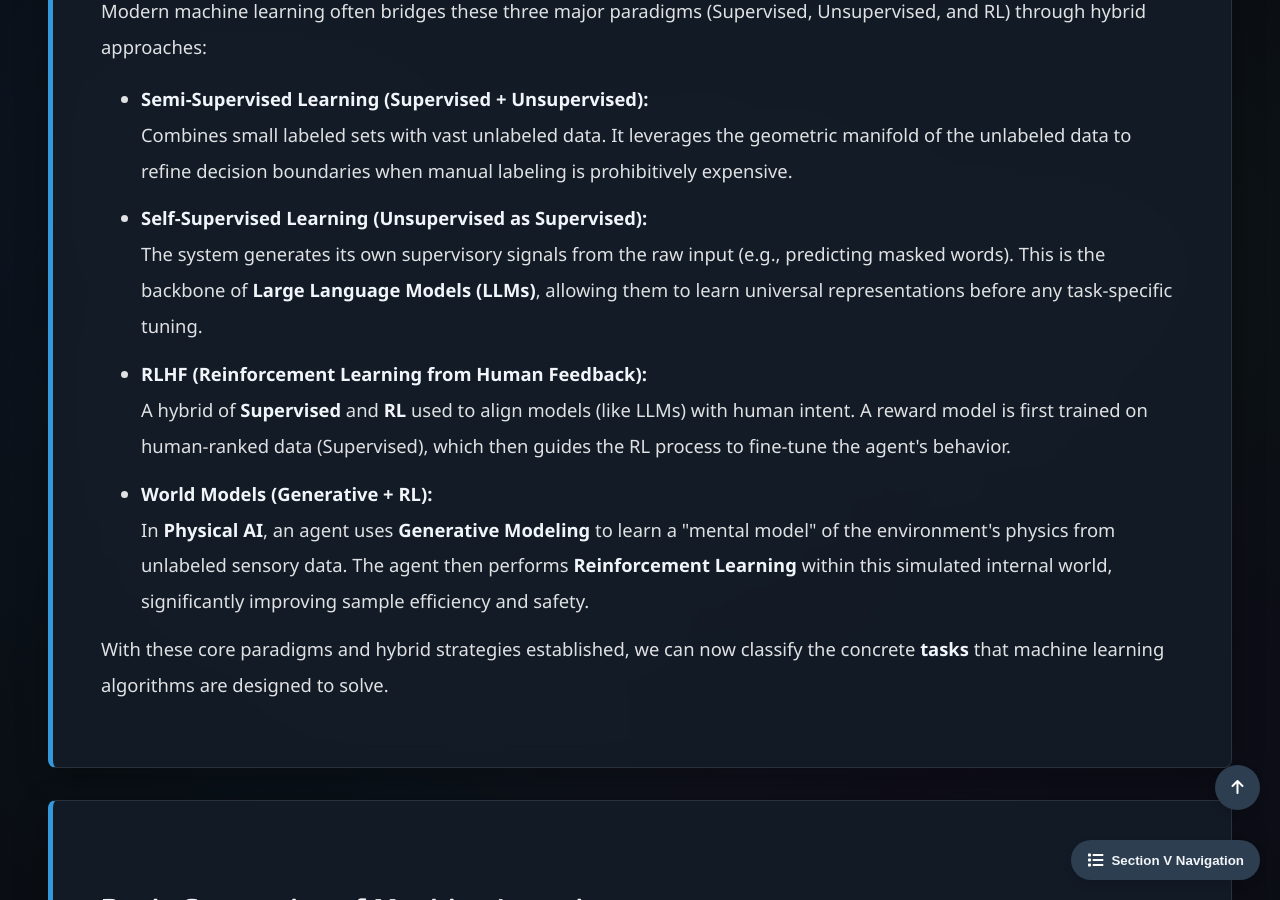
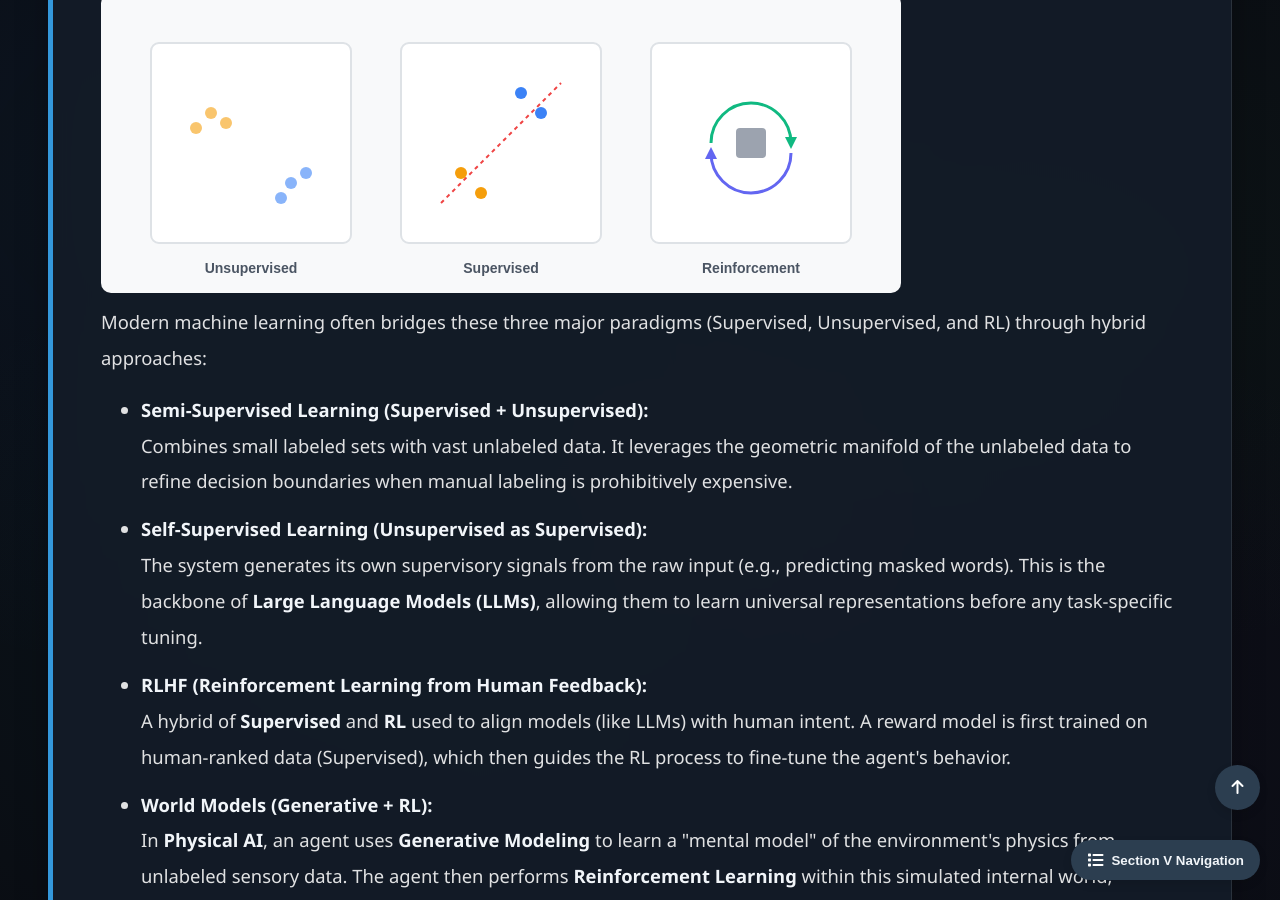
Before and after one commit to Yusukey01/yusukey01.github.io, a Jekyll site: the page built from Mathematics/Machine_learning/intro_ml.html, in a window 1280 px wide and 900 px high, scrolled down 3896 px. Built offline with Jekyll 4.4.1, drawn with Linux system fonts in a browser that asks for light colours.

```diff
--- a/Mathematics/Machine_learning/intro_ml.html
+++ b/Mathematics/Machine_learning/intro_ml.html
@@ -166,6 +166,45 @@ uses_python: false
                         safety aborts to prevent hardware damage.
                     </li>
                 </ul>
+
+                <svg width="800" height="300" viewBox="0 0 800 300" xmlns="http://www.w3.org/2000/svg">
+                    <rect width="800" height="300" fill="#f8f9fa" rx="10"/>
+
+                    <g transform="translate(50, 50)">
+                        <rect width="200" height="200" fill="#ffffff" stroke="#dee2e6" stroke-width="2" rx="8"/>
+                        <circle cx="60" cy="70" r="6" fill="#f59e0b" opacity="0.6"/>
+                        <circle cx="45" cy="85" r="6" fill="#f59e0b" opacity="0.6"/>
+                        <circle cx="75" cy="80" r="6" fill="#f59e0b" opacity="0.6"/>
+                        <circle cx="140" cy="140" r="6" fill="#3b82f6" opacity="0.6"/>
+                        <circle cx="155" cy="130" r="6" fill="#3b82f6" opacity="0.6"/>
+                        <circle cx="130" cy="155" r="6" fill="#3b82f6" opacity="0.6"/>
+                        <text x="100" y="230" font-family="sans-serif" font-size="14" font-weight="bold" text-anchor="middle" fill="#4b5563">Unsupervised</text>
+                    </g>
+
+                    <g transform="translate(300, 50)">
+                        <rect width="200" height="200" fill="#ffffff" stroke="#dee2e6" stroke-width="2" rx="8"/>
+                        <line x1="40" y1="160" x2="160" y2="40" stroke="#ef4444" stroke-width="2" stroke-dasharray="4"/>
+                        <circle cx="60" cy="130" r="6" fill="#f59e0b"/>
+                        <circle cx="80" cy="150" r="6" fill="#f59e0b"/>
+                        <circle cx="140" cy="70" r="6" fill="#3b82f6"/>
+                        <circle cx="120" cy="50" r="6" fill="#3b82f6"/>
+                        <text x="100" y="230" font-family="sans-serif" font-size="14" font-weight="bold" text-anchor="middle" fill="#4b5563">Supervised</text>
+                    </g>
+
+                    <g transform="translate(550, 50)">
+                        <rect width="200" height="200" fill="#ffffff" stroke="#dee2e6" stroke-width="2" rx="8"/>
+                        <path d="M 60,100 A 40,40 0 1,1 140,100" fill="none" stroke="#10b981" stroke-width="3" marker-end="url(#arrow)"/>
+                        <path d="M 140,110 A 40,40 0 1,1 60,110" fill="none" stroke="#6366f1" stroke-width="3" marker-end="url(#arrow)"/>
+                        <rect x="85" y="85" width="30" height="30" fill="#9ca3af" rx="4"/>
+                        <text x="100" y="230" font-family="sans-serif" font-size="14" font-weight="bold" text-anchor="middle" fill="#4b5563">Reinforcement</text>
+                    </g>
+
+                    <defs>
+                        <marker id="arrow" viewBox="0 0 10 10" refX="5" refY="5" markerWidth="4" markerHeight="4" orient="auto-start-reverse">
+                        <path d="M 0 0 L 10 5 L 0 10 z" fill="context-stroke" />
+                        </marker>
+                    </defs>
+                </svg>
 
                 <p>
                     Modern machine learning often bridges these three major paradigms (Supervised, Unsupervised, and RL) through hybrid approaches:
```
